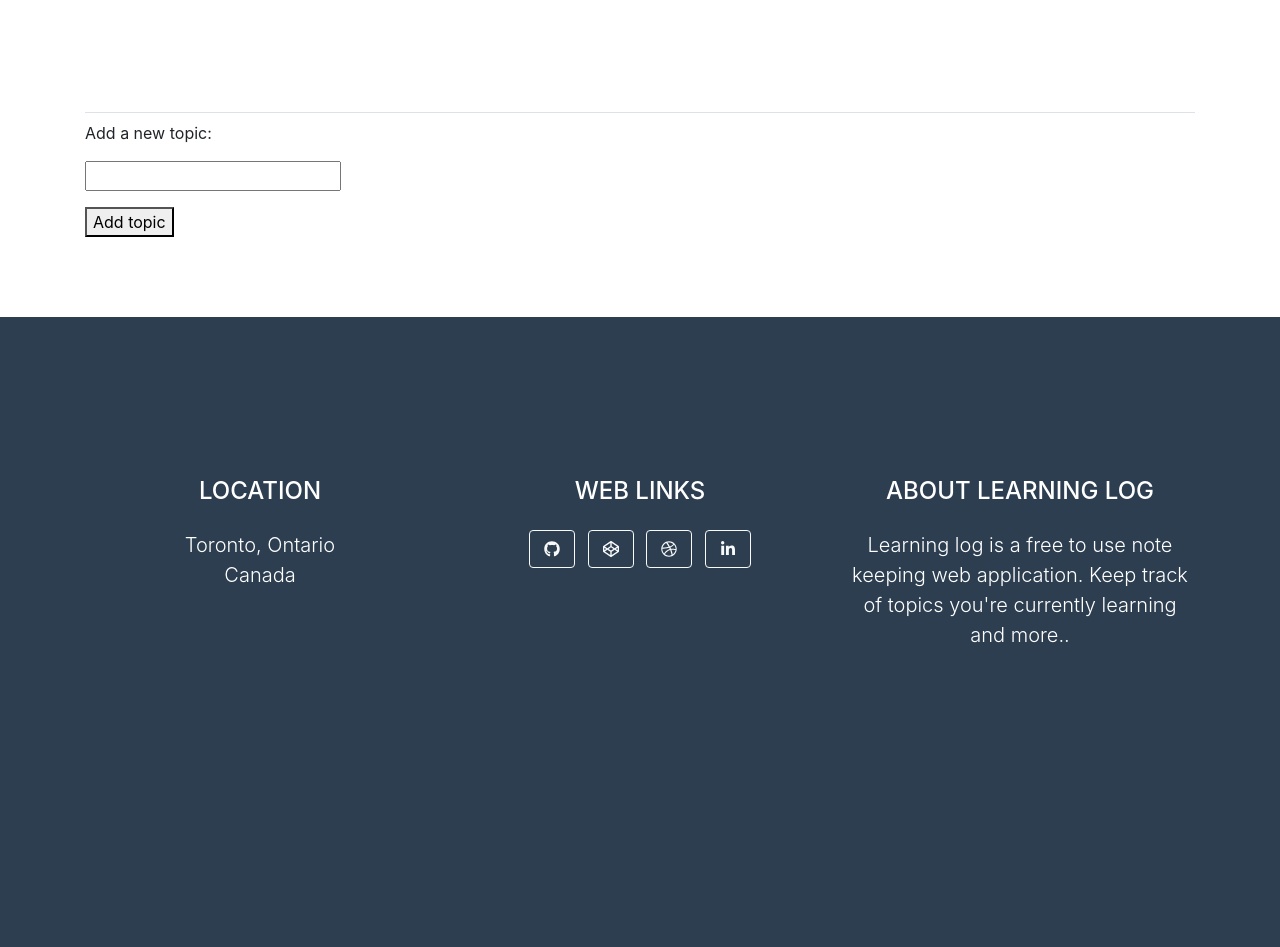
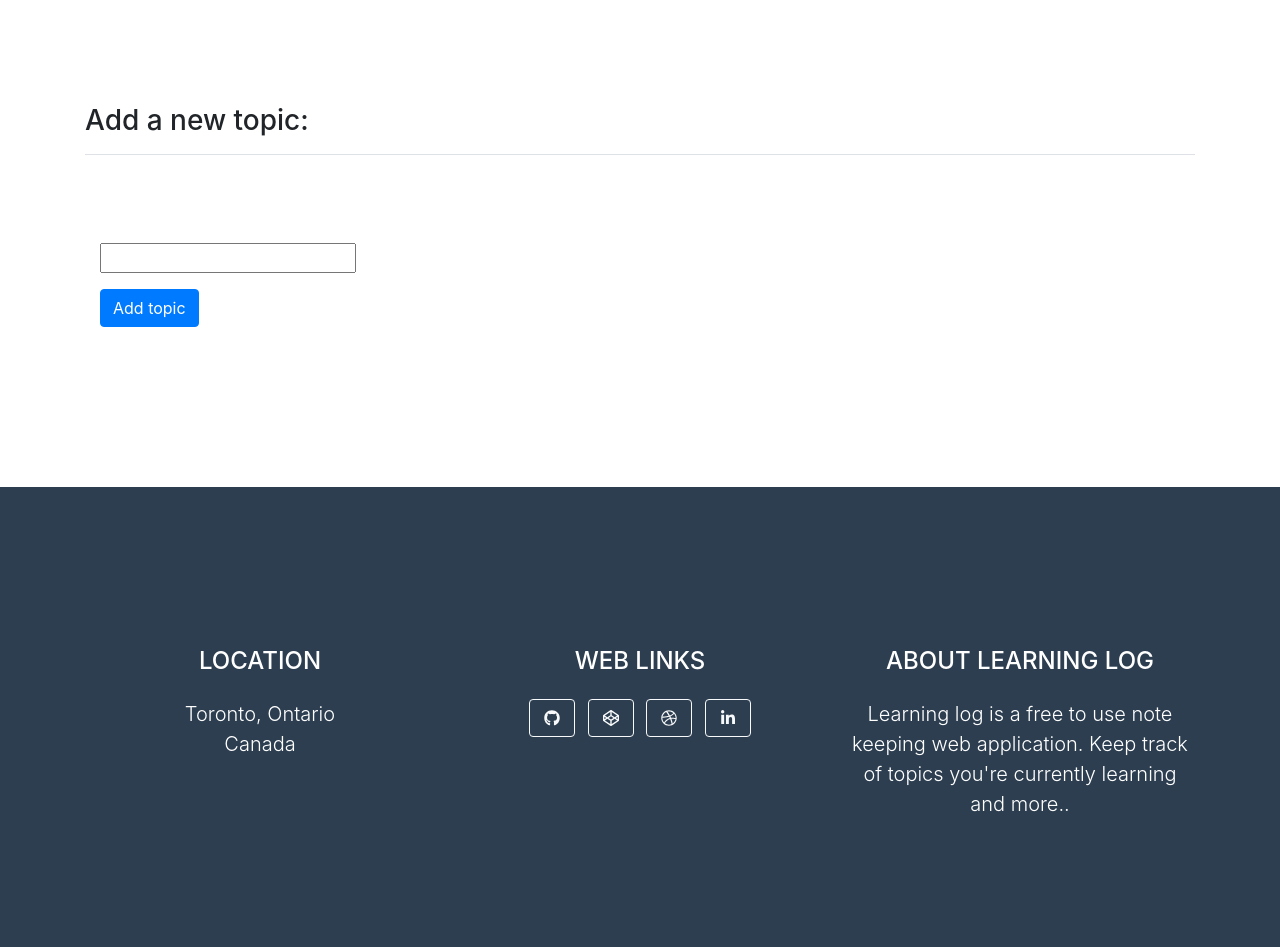
Before and after one commit to randyaajr/django_learning-log, a Django app: page /new_topic/ in a window 1280 px wide. Shown: the part 58-1005 px from the top of the page. Before the commit the page ends 701 px from the top, so only its background shows below. Run offline with Django 3.2, Linux system fonts and the light colour scheme; a user stored in the database is signed in; some libraries are stand-ins or nearby versions.

Commit message:
Added some bootstrap classes

```diff
--- a/learning_logs/templates/learning_logs/new_topic.html
+++ b/learning_logs/templates/learning_logs/new_topic.html
@@ -1,9 +1,13 @@
-{% extends "learning_logs/base.html" %} {% block content %}
-<p>Add a new topic:</p>
+{% extends "learning_logs/base.html" %} {% block page_header %}
+<h3>Add a new topic:</h3>
+{% endblock page_header %} {% block content %}
 
-<form action="{% url 'learning_logs:new_topic' %}" method="POST">
-    {% csrf_token %} {{ form.as_p }}
-    <button name="submit">Add topic</button>
-</form>
+<div class="container">
+    <form action="{% url 'learning_logs:new_topic' %}" method="POST">
+        {% csrf_token %} {{ form.as_p }}
+
+        <button name="submit" class="btn btn-primary">Add topic</button>
+    </form>
+</div>
 
 {% endblock content %}
```
Also changed, not shown: db.sqlite3.
